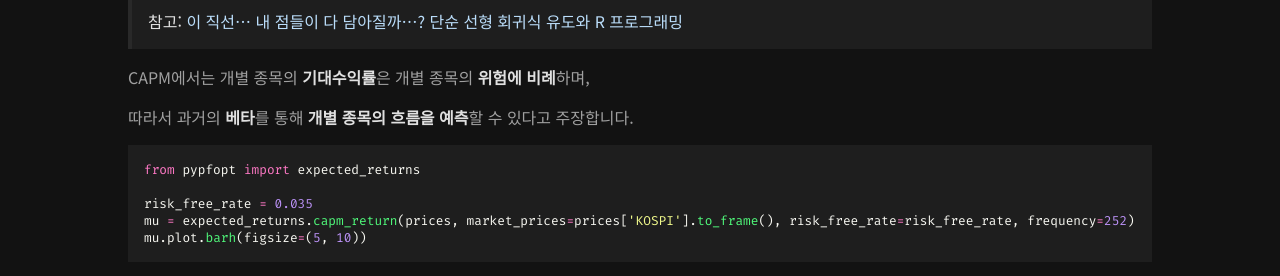
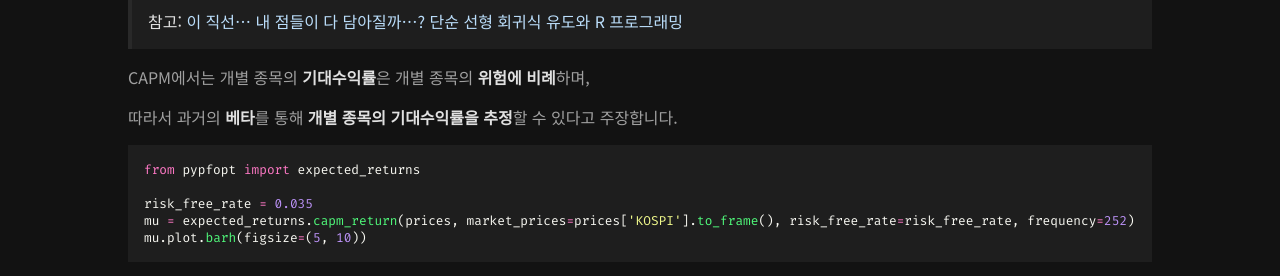
Before and after one commit to int-i/int-i.github.io, a Jekyll site: the page built from _posts/2023-11-23-pyportfolioopt.md, in a window 1280 px wide and 900 px high, scrolled down 4421 px. Shown: the part 155-431 px from the top of the window. Built offline with Jekyll 4.4.1, drawn with Linux system fonts in a browser that asks for light colours; a script that is not in the unit is left out; comment, search, counter and statistics services are not loaded.

Commit message:
Update post

````diff
--- a/_posts/2023-11-23-pyportfolioopt.md
+++ b/_posts/2023-11-23-pyportfolioopt.md
@@ -174,7 +174,7 @@ $$\beta_i=\frac{Cov(R_i,R_m)}{Var(R_m)}$$
 
 CAPM에서는 개별 종목의 **기대수익률**은 개별 종목의 **위험에 비례**하며,
 
-따라서 과거의 **베타**를 통해 **개별 종목의 흐름을 예측**할 수 있다고 주장합니다.
+따라서 과거의 **베타**를 통해 **개별 종목의 기대수익률을 추정**할 수 있다고 주장합니다.
 
 ```py
 from pypfopt import expected_returns
````
